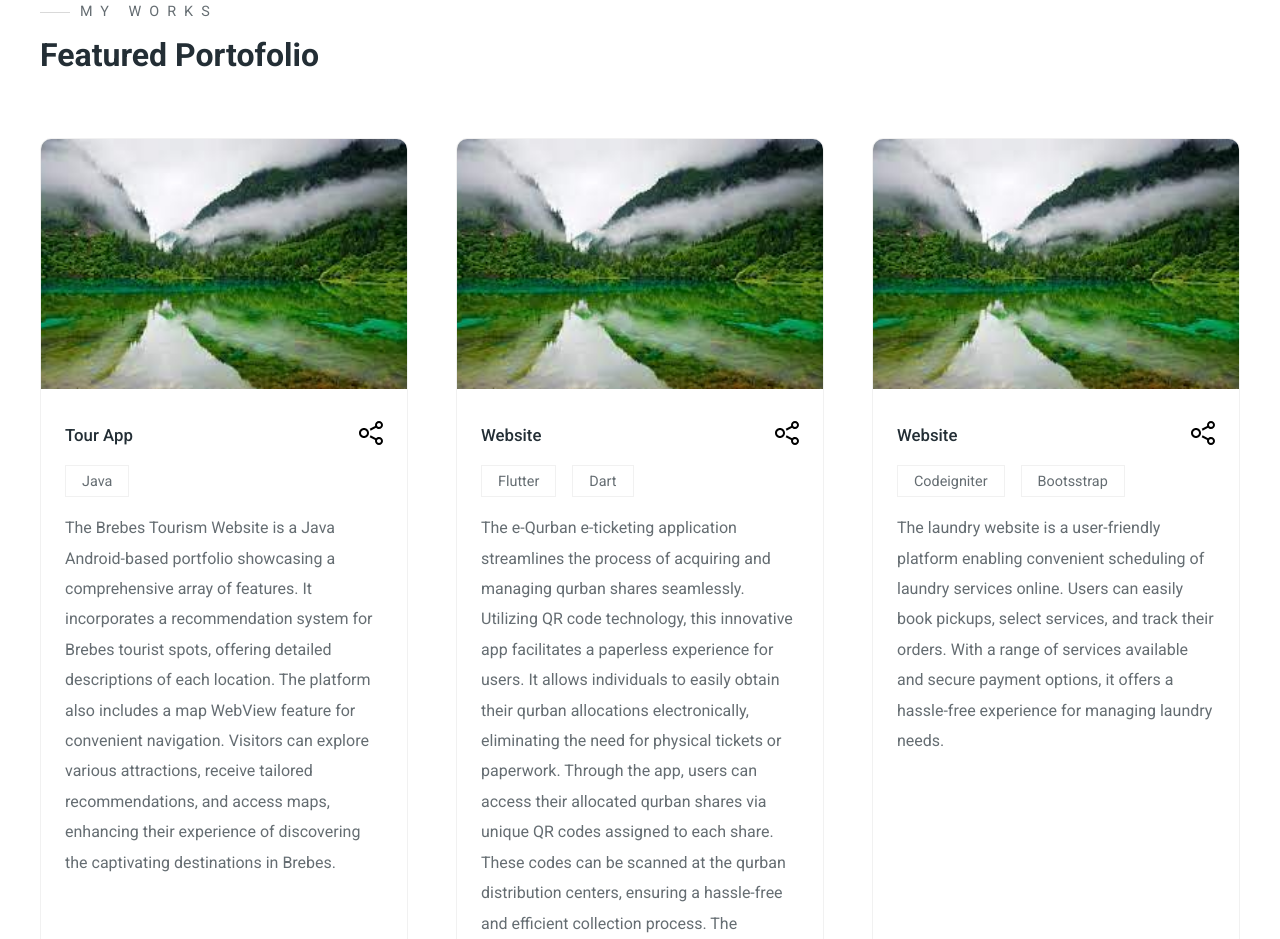
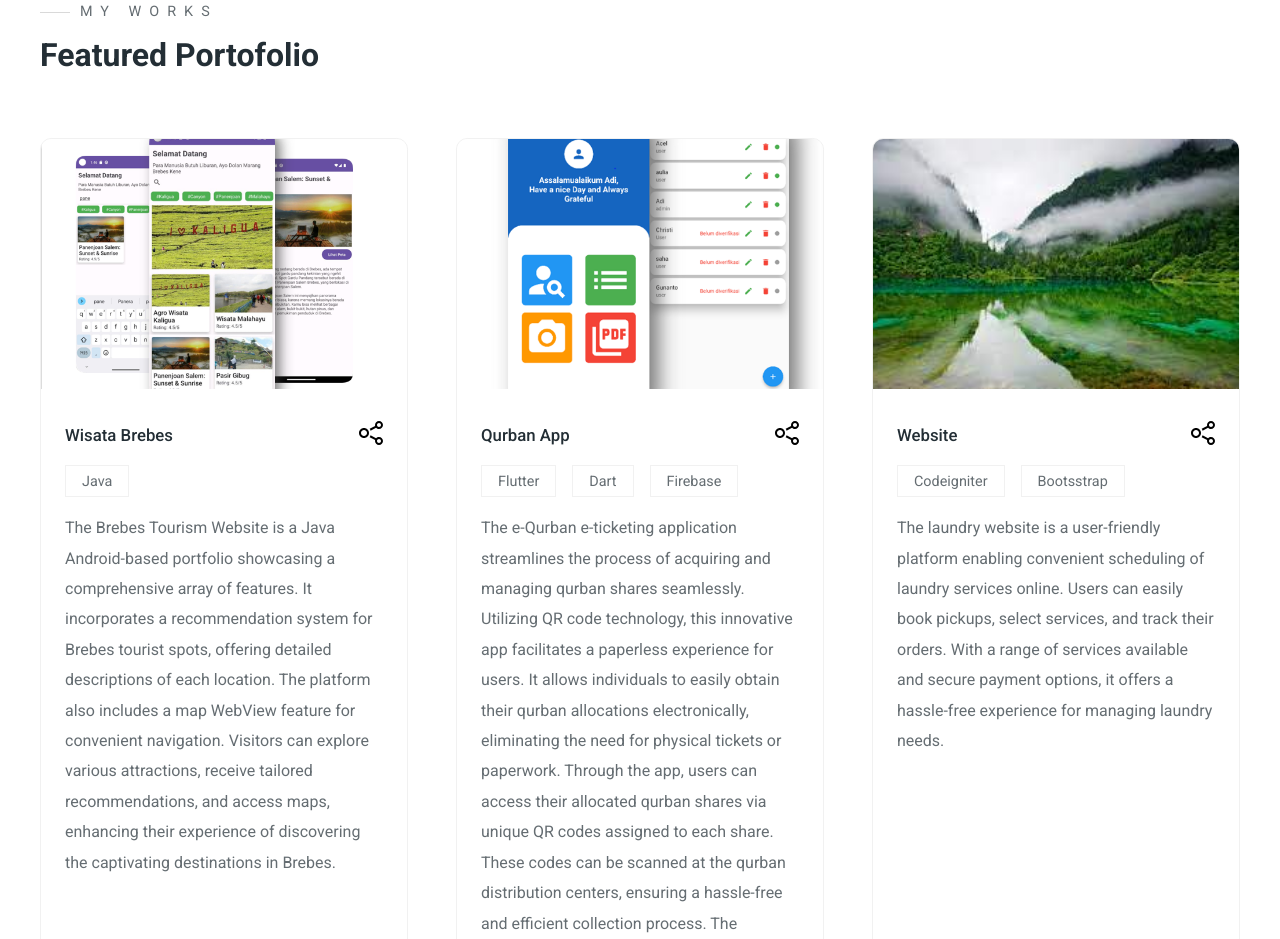
Before and after one commit to adisanwar/adisanwar, a plain HTML site: page index.html in a window 1280 px wide. Shown: the part 1659-2598 px from the top of the page. Drawn offline with Linux system fonts and the light colour scheme.

Commit message:
add gambar

```diff
--- a/index.html
+++ b/index.html
@@ -151,11 +151,11 @@
           <!-- portofolio 1 -->
           <div class="portofolio">
             <div class="portofolio-cover">
-              <img src="./img/alam.jpeg" alt="" srcset="" />
+              <img src="./img/wisata.PNG" alt="" srcset="" />
             </div>
             <div class="portofolio-info">
               <div class="portofolio-title">
-                <h4>Tour App</h4>
+                <h4>Wisata Brebes</h4>
                 <a href="http://">
                   <svg
                     xmlns="http://www.w3.org/2000/svg"
@@ -188,11 +188,11 @@
           <!-- portofolio 2 -->
           <div class="portofolio">
             <div class="portofolio-cover">
-              <img src="./img/alam.jpeg" alt="" srcset="" />
+              <img src="./img/qurban_app.PNG" alt="" srcset="" />
             </div>
             <div class="portofolio-info">
               <div class="portofolio-title">
-                <h4>Website</h4>
+                <h4>Qurban App</h4>
                 <a href="http://">
                   <svg
                     xmlns="http://www.w3.org/2000/svg"
@@ -209,6 +209,8 @@
               <div class="portofolio-tags">
                 <div>Flutter</div>
                 <div>Dart</div>
+                <div>Firebase</div>
+
               </div>
               <p>
                 The e-Qurban e-ticketing application streamlines the process of
```
Also changed, not shown: img/qurban_app.PNG (added), img/wisata.PNG (added).
